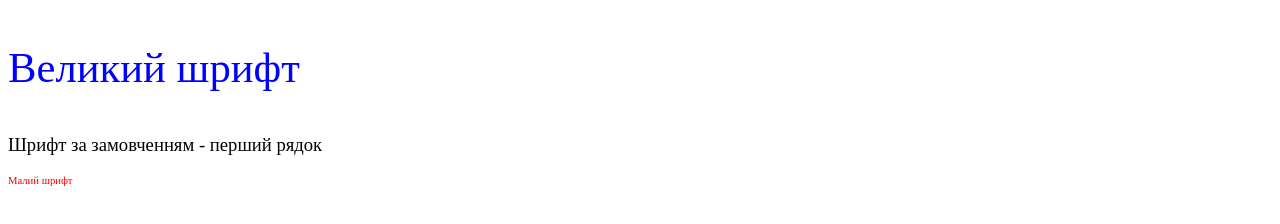
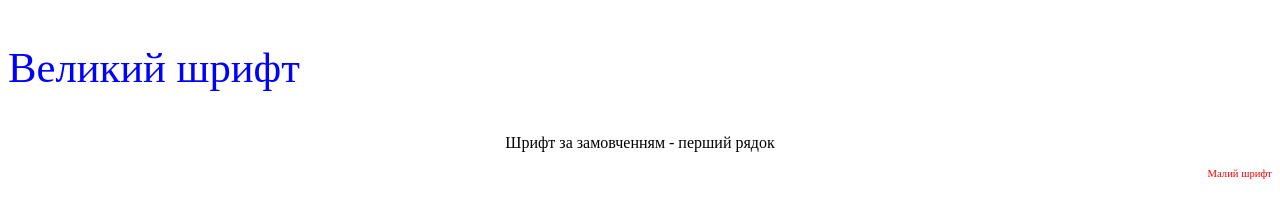
Before and after one commit to Vladyslavmaster999/veb13vladyslav.github.io, a plain HTML site: page task5.html in a window 1280 px wide. Drawn offline with Linux system fonts and the light colour scheme.

Commit message:
Update task5.html

```diff
--- a/task5.html
+++ b/task5.html
@@ -7,12 +7,12 @@
 	<body>
 		<script>
 			"use strict";
-			function printText(txt, size = 14, color = "black") {
-				document.write(`<div style="font-size:${size}pt; color:${color}">${txt}</div>`);
+			function printText(txt, size = 14, color = "black", align = "center") {
+				document.write(`<div style="font-size:${size}pt; color:${color}; text-align:${align}">${txt}</div>`);
 			}
-			printText("<p>Великий шрифт", 32, "blue");
-			printText("<p>Шрифт за замовченням - перший рядок");
-			printText("<p>Малий шрифт", 8, "red");
+			printText("<p>Великий шрифт", 32, "blue", "left");
+			printText("<p>Шрифт за замовченням - перший рядок", "center"); // default to center
+			printText("<p>Малий шрифт", 8, "red", "right");
 		</script>
 	</body>
 </html>
```
